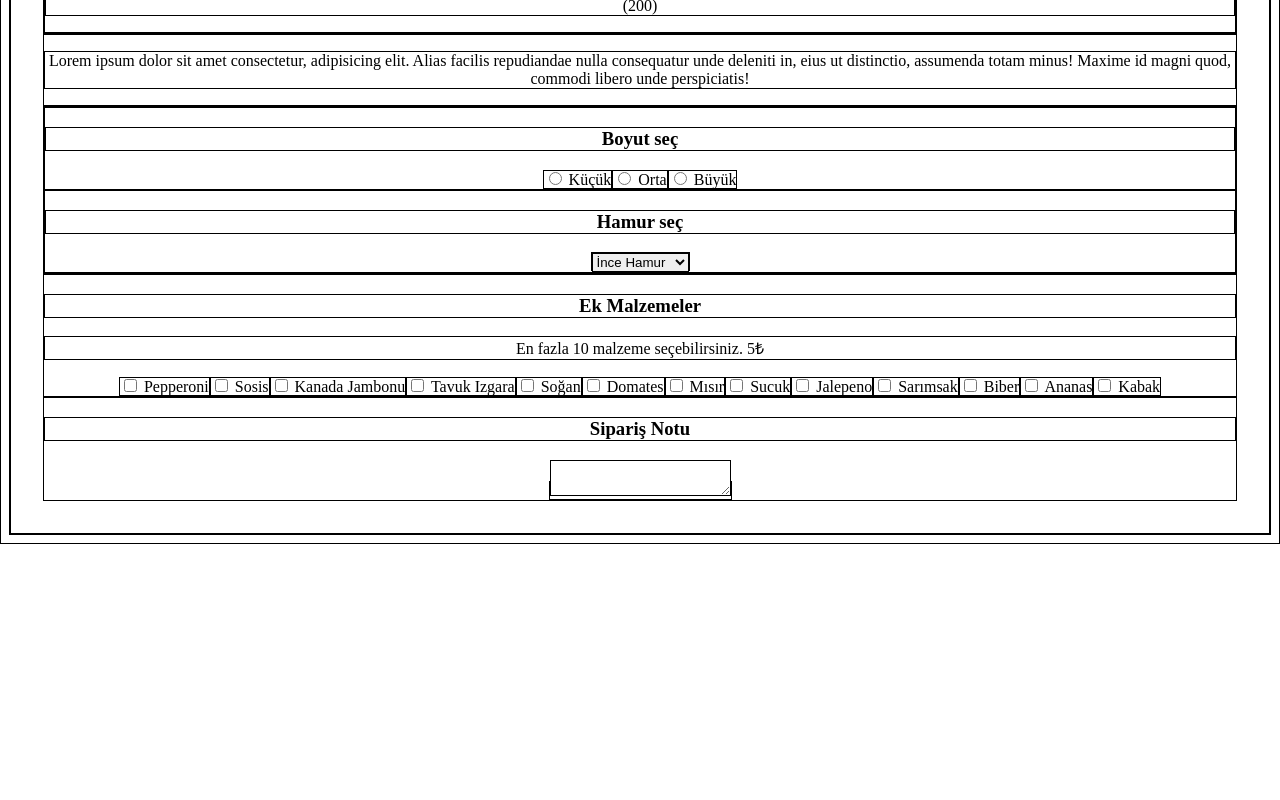
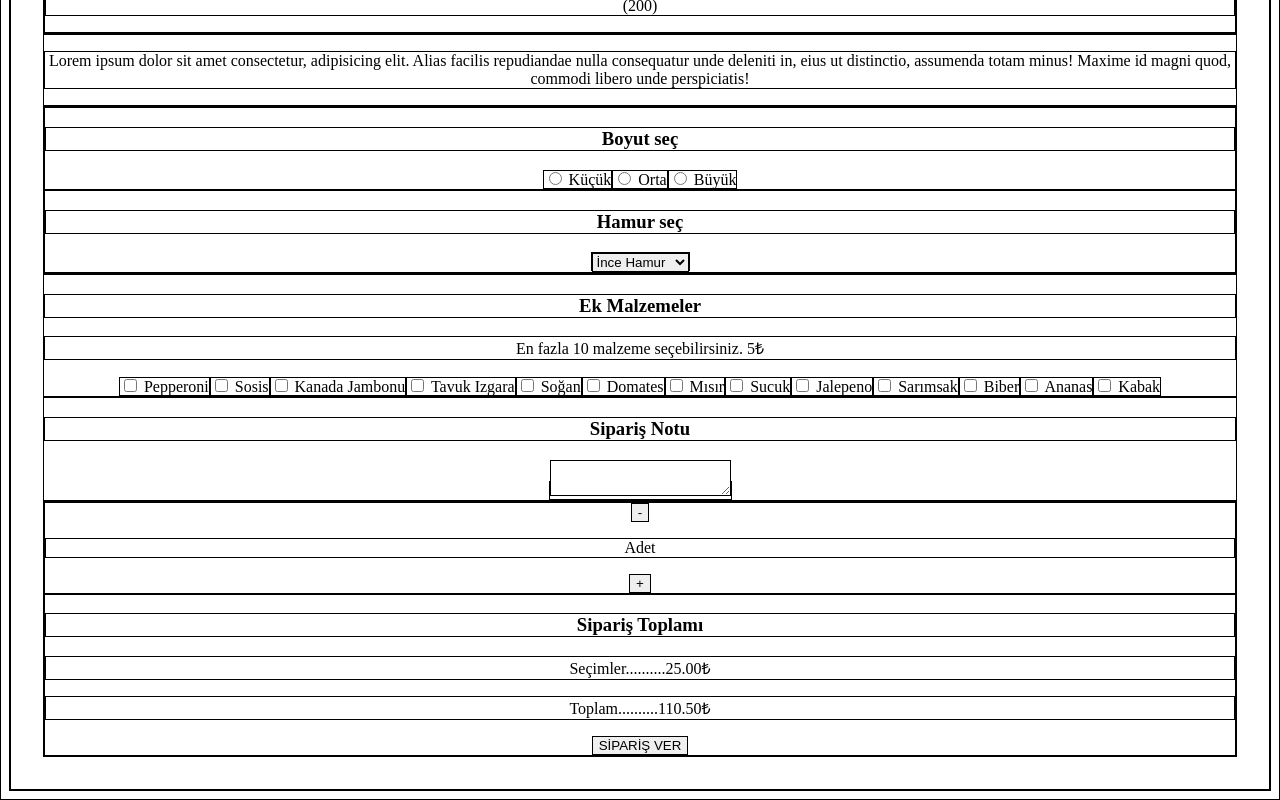
Before and after one commit to alpermakcan/fsweb-s8-challenge-pizza-template, a React (Vite) app: page / in a window 1280 px wide. Shown: the part 463-1263 px from the top of the page. Before the commit the page ends 1007 px from the top, so only its background shows below. Built offline with nearby package versions, Linux system fonts and the light colour scheme.

Commit message:
Add buttons to appjsx

```diff
--- a/src/App.jsx
+++ b/src/App.jsx
@@ -128,7 +128,7 @@ function App() {
           );
         })}
       </div>
-      <div>
+      <div className="siparis-notu">
         <h3>Sipariş Notu</h3>
         <label className="bold-label">
         <textarea
@@ -139,6 +139,19 @@ function App() {
         />
         </label>
       </div>
+      <div>
+        <div>
+        <button>-</button>
+        <p>Adet</p>
+        <button>+</button>
+        </div>
+        <div>
+          <h3>Sipariş Toplamı</h3>
+          <p>Seçimler..........25.00₺</p>
+          <p>Toplam..........110.50₺</p>
+          <button>SİPARİŞ VER</button>
+        </div>
+      </div>
     </>
   );
 }
```
